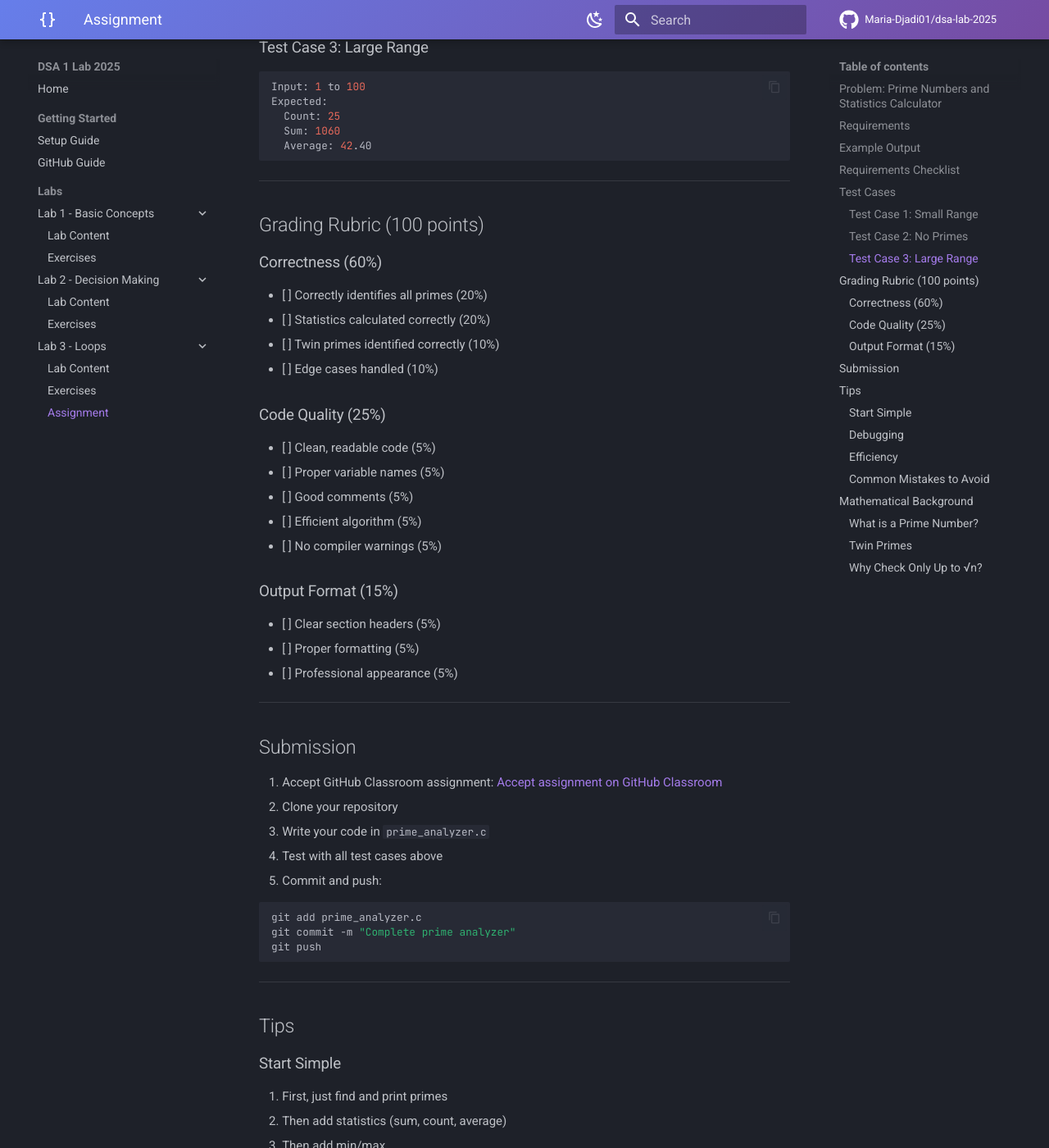
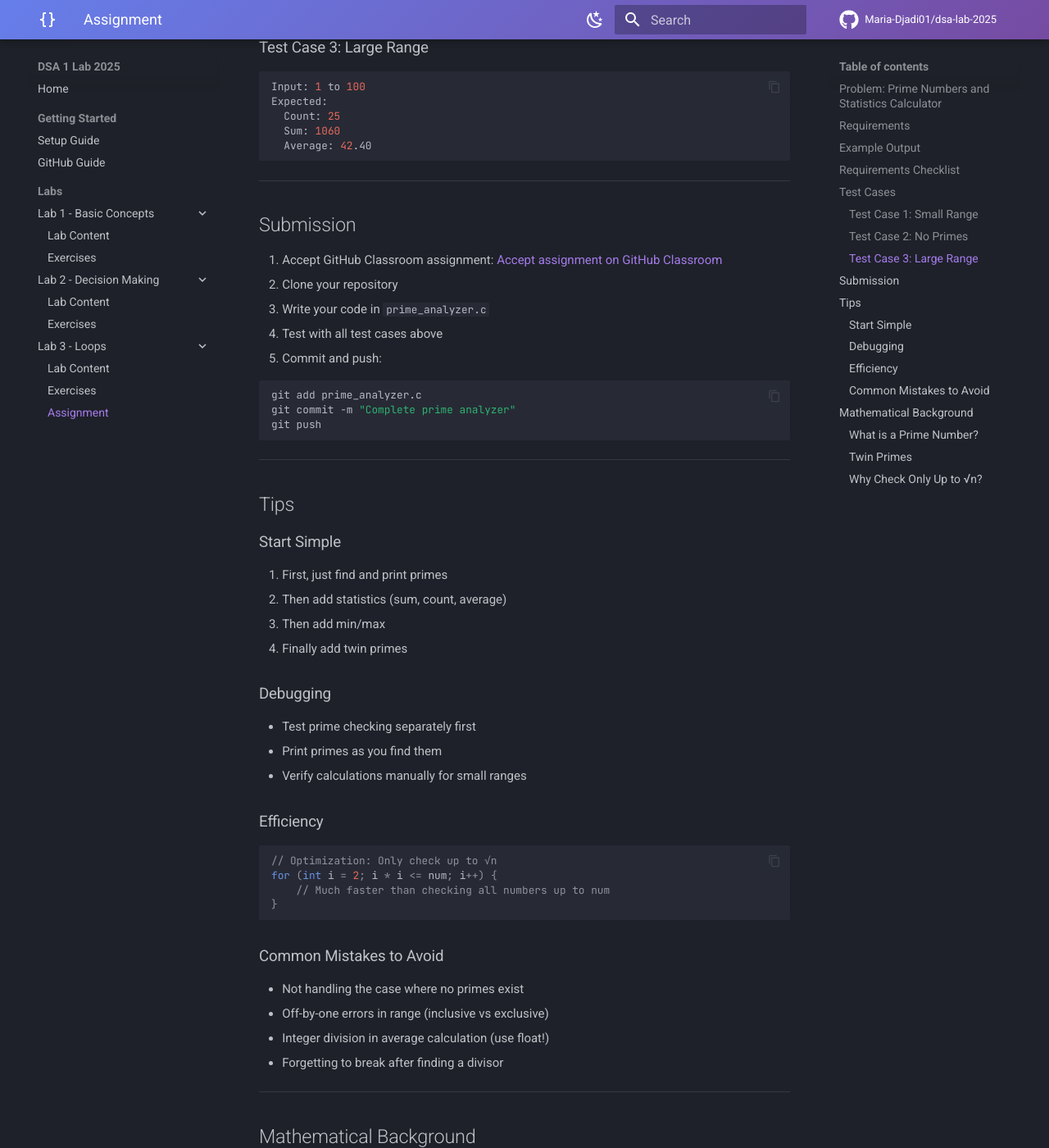
Before and after one commit to Maria-Djadi01/dsa-lab-2025, an MkDocs documentation site: the page built from docs/lab3/assignment.md, in a window 1280 px wide and 1400 px high, scrolled down 2042 px. Shown: the whole window at 82% size. Built offline with MkDocs 1.6.1 and Material for MkDocs 9.7.7, drawn with Linux system fonts in a browser that asks for light colours; comment, search, counter and statistics services are not loaded.

```diff
--- a/docs/lab3/assignment.md
+++ b/docs/lab3/assignment.md
@@ -100,31 +100,6 @@
 
 ---
 
-## Grading Rubric (100 points)
-
-### Correctness (60%)
-
-- [ ] Correctly identifies all primes (20%)
-- [ ] Statistics calculated correctly (20%)
-- [ ] Twin primes identified correctly (10%)
-- [ ] Edge cases handled (10%)
-
-### Code Quality (25%)
-
-- [ ] Clean, readable code (5%)
-- [ ] Proper variable names (5%)
-- [ ] Good comments (5%)
-- [ ] Efficient algorithm (5%)
-- [ ] No compiler warnings (5%)
-
-### Output Format (15%)
-
-- [ ] Clear section headers (5%)
-- [ ] Proper formatting (5%)
-- [ ] Professional appearance (5%)
-
----
-
 ## Submission
 
 1. Accept GitHub Classroom assignment: [Accept assignment on GitHub Classroom](https://classroom.github.com/a/flWwVSX1)
```
